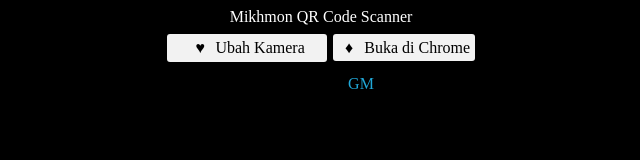
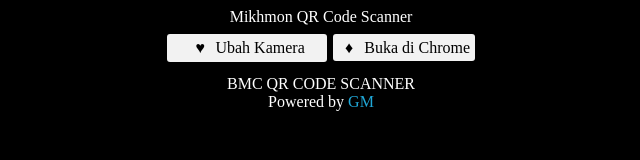
Before and after one commit to bmccenter/bmccenter.github.io, a plain HTML site: page qrcode/index.html in a window 1280 px wide. Shown: the whole page, without its empty margins (319-959 px from the left). Drawn offline with Linux system fonts and the light colour scheme; a web font is replaced by a local one.

Commit message:
Update index.html

```diff
--- a/qrcode/index.html
+++ b/qrcode/index.html
@@ -81,7 +81,7 @@
         </div>
       </div>
     </div>
-    <div style="color:#fff>BMC QR CODE SCANNER <br>Powered by <a href="#">GM</a></div>
+    <div style="color:#fff">BMC QR CODE SCANNER <br>Powered by <a href="#">GM</a></div>
   </center>
 <canvas style="display:none;" id="qr-canvas" width="800" height="600"></canvas>
 <script type="text/javascript">load();</script>
```
